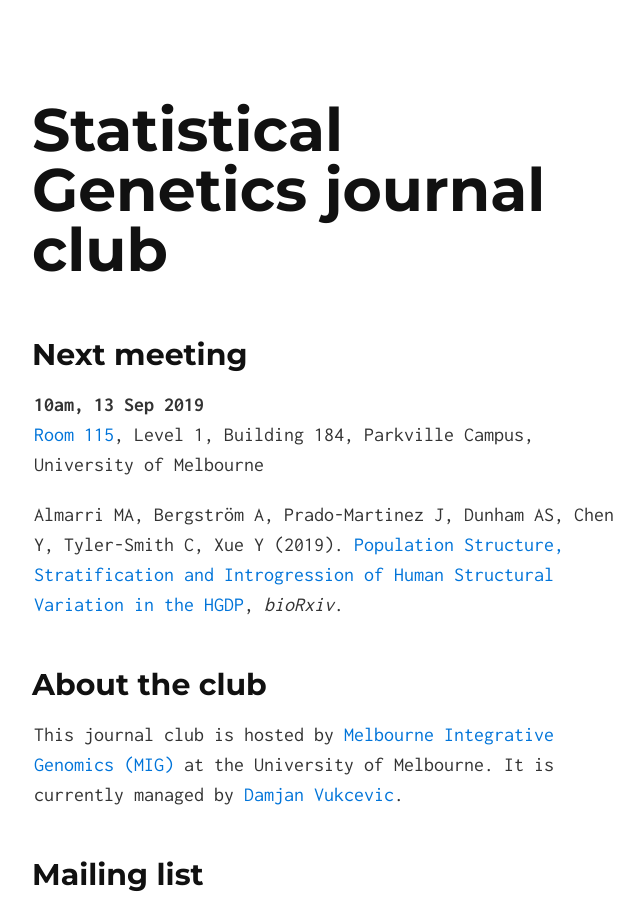
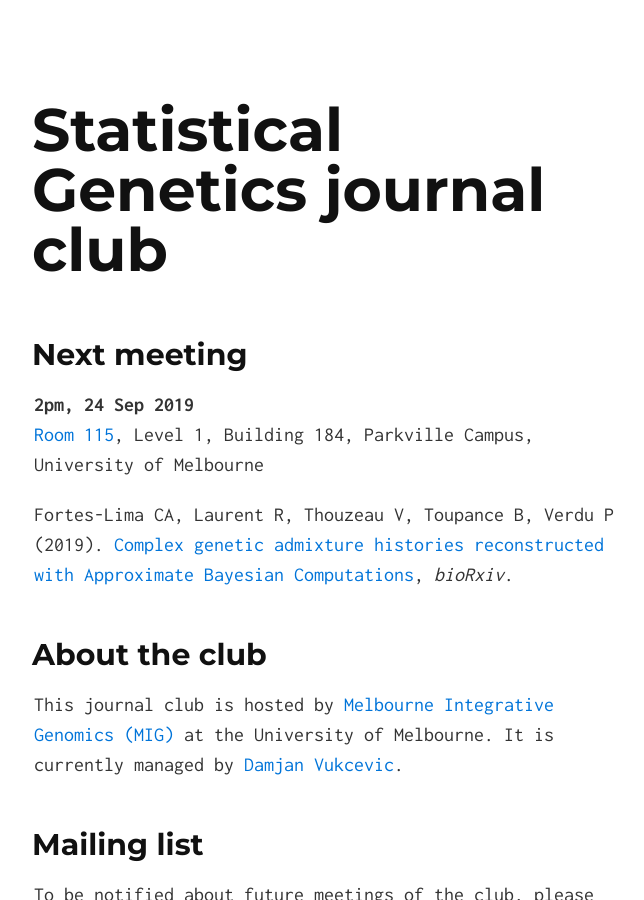
Before and after one commit to melbintgen/statgen-journal-club, a Jekyll site: the page built from index.md, in a window 1280 px wide and 900 px high. Shown: the whole window, without its empty margins (306-950 px from the left). Built offline with Jekyll 4.4.1, drawn with Linux system fonts in a browser that asks for light colours; our own code applies the rules of GitHub Pages for plain Markdown files; some of the changed text lies outside the part shown.

Commit message:
Announce meeting for 24 Sep 2019

```diff
--- a/index.md
+++ b/index.md
@@ -5,13 +5,13 @@ layout: default
 
 ## Next meeting
 
-**10am, 13 Sep 2019**
+**2pm, 24 Sep 2019**
 [Room 115](https://maps.unimelb.edu.au/point?poi=661677), Level 1,
 Building 184, Parkville Campus, University of Melbourne
 
-Almarri MA, Bergström A, Prado-Martinez J, Dunham AS, Chen Y, Tyler-Smith C,
-Xue Y (2019).  [Population Structure, Stratification and Introgression of Human
-Structural Variation in the HGDP](https://doi.org/10.1101/746172), *bioRxiv*.
+Fortes-Lima CA, Laurent R, Thouzeau V, Toupance B, Verdu P (2019).  [Complex
+genetic admixture histories reconstructed with Approximate Bayesian
+Computations](https://doi.org/10.1101/761452), *bioRxiv*.
 
 
 ## About the club
```
Also changed, not shown: other parts of index.md (+5 -0 lines).
